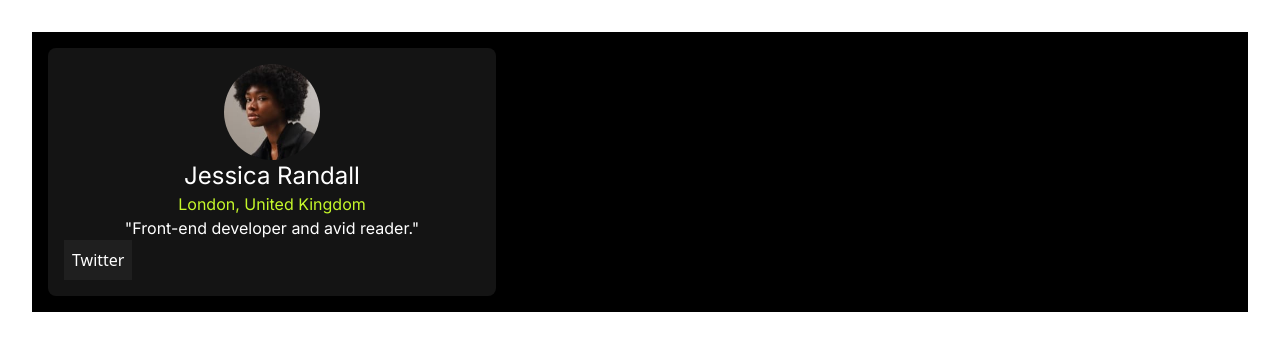
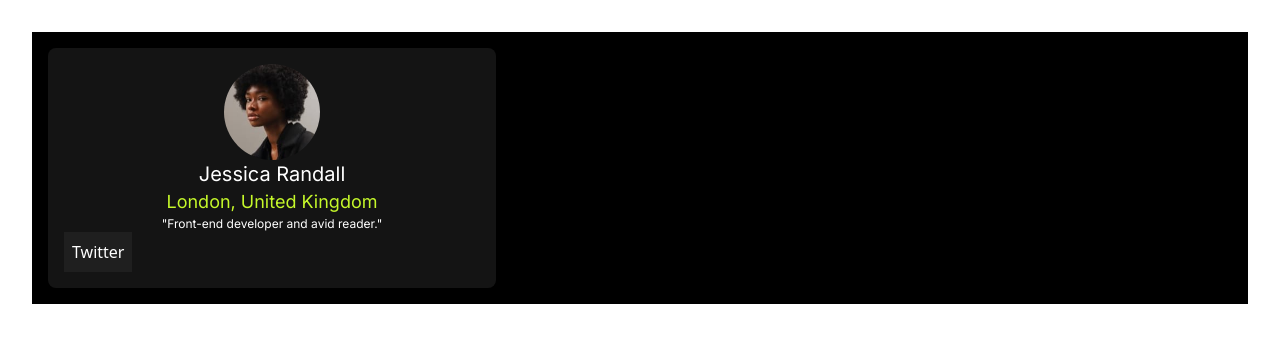
Before and after one commit to lavollmer/social-links-profile, a React (Vite) app: page / in a window 1280 px wide. Shown: the top 350 px of the page. Built offline with nearby package versions, Linux system fonts and the light colour scheme.

Commit message:
sizing text

```diff
--- a/src/App.jsx
+++ b/src/App.jsx
@@ -11,13 +11,13 @@ function App() {
           className="rounded-full mx-auto w-24 h-24"
         />
         <div className="flex flex-col">
-          <h1 className="font-inter text-2xl text-neutral-white">
+          <h1 className="font-inter text-xl text-neutral-white">
             Jessica Randall
           </h1>
-          <h2 className="font-inter text-primary-green">
+          <h2 className="font-inter text-lg text-primary-green">
             London, United Kingdom
           </h2>
-          <h2 className="font-inter text-neutral-white">
+          <h2 className="font-inter text-xs text-neutral-white">
             "Front-end developer and avid reader."
           </h2>
         </div>
```
